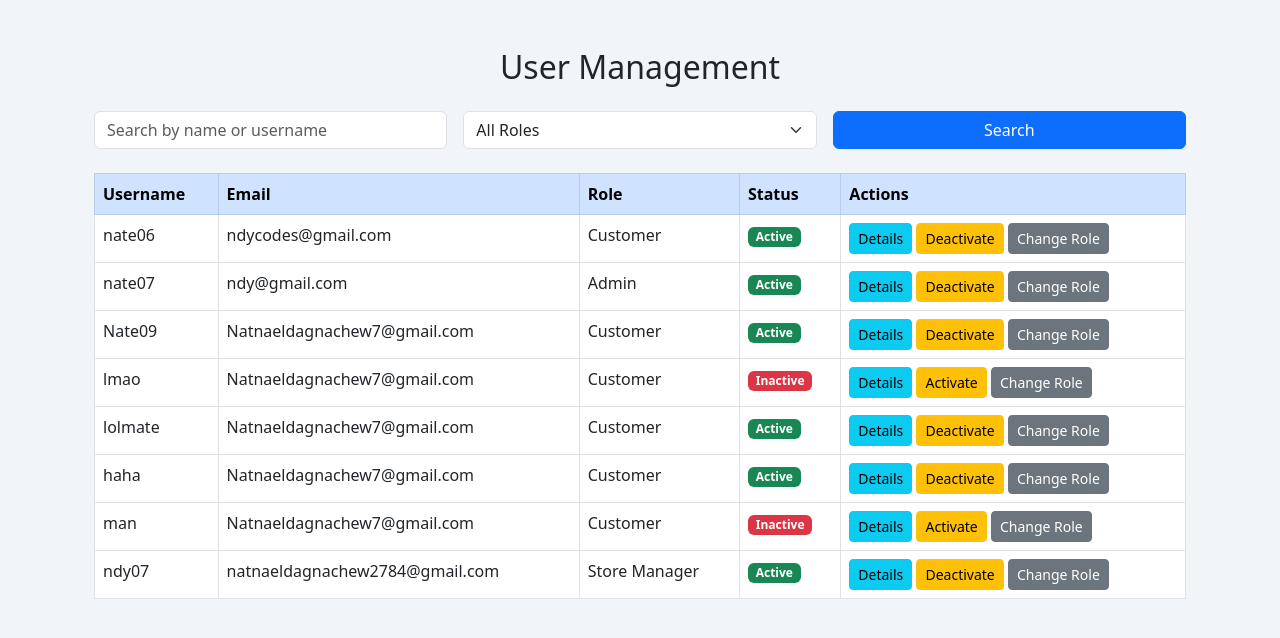
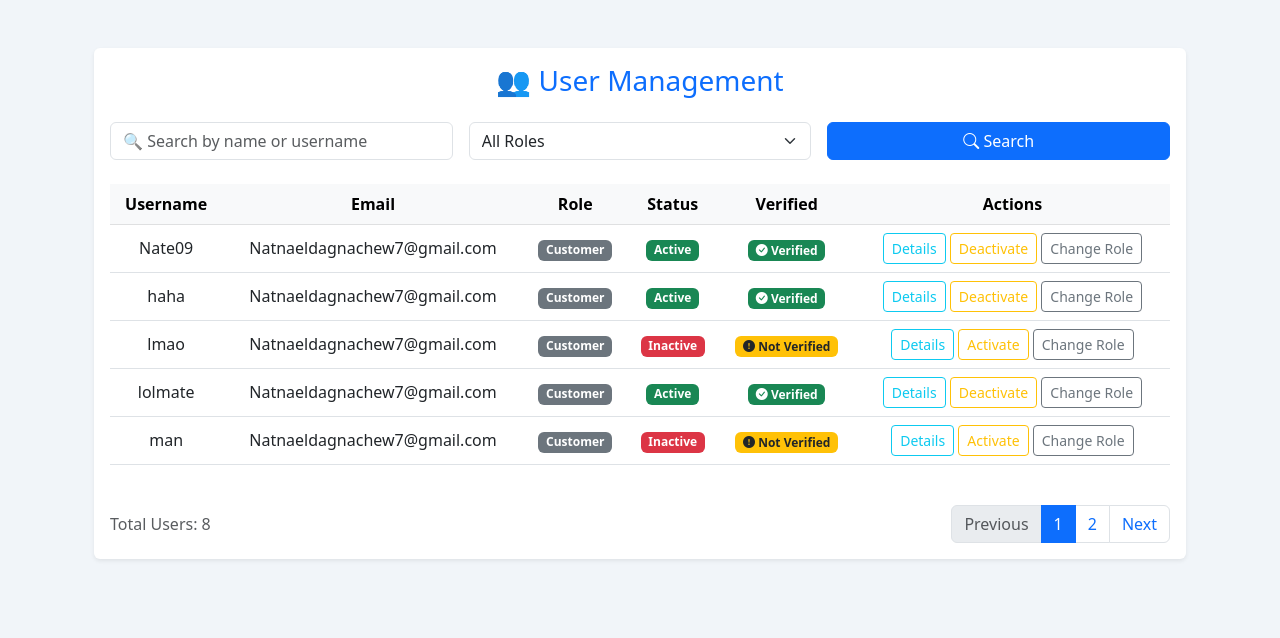
Before and after one commit to XBennyX2/EZM_TRADE_MANAGMENT, a Django app: page /users/admin/manage-users/ in a window 1280 px wide. Shown: the part 64-702 px from the top of the page. Run offline with Django 5.2, Linux system fonts and the light colour scheme; a user stored in the database is signed in; data comes from the database, SQL or seed files in the repository; both versions use the stored data as it was after the commit; some libraries are stand-ins or nearby versions.

Commit message:
added pagnation to manage users and improved styling

```diff
--- a/templates/admin/manage_users.html
+++ b/templates/admin/manage_users.html
@@ -1,13 +1,15 @@
 {% extends 'base.html' %}
 {% block title %}Manage Users{% endblock %}
 {% block content %}
-<div class="container mt-5">
-  <h2 class="mb-4 text-center">User Management</h2>
+<div class="container py-5">
+  <div class="card shadow-sm border-0">
+    <div class="card-body">
+      <h3 class="text-center text-primary mb-4">👥 User Management</h3>
 
-  <!-- Search and Filter Form -->
-  <form method="GET" class="row g-3 mb-4">
+      <!-- Filter/Search Form -->
+      <form method="GET" class="row gy-2 gx-3 align-items-center mb-4">
         <div class="col-md-4">
-      <input type="text" name="search" value="{{ request.GET.search }}" class="form-control" placeholder="Search by name or username">
+          <input type="text" name="search" value="{{ request.GET.search }}" class="form-control" placeholder="🔍 Search by name or username">
         </div>
         <div class="col-md-4">
           <select name="role" class="form-select">
@@ -20,18 +22,20 @@
           </select>
         </div>
         <div class="col-md-4">
-      <button type="submit" class="btn btn-primary w-100">Search</button>
+          <button type="submit" class="btn btn-primary w-100"><i class="bi bi-search"></i> Search</button>
         </div>
       </form>
 
       <!-- Users Table -->
-  <table class="table table-bordered table-hover">
-    <thead class="table-primary">
+      <div class="table-responsive">
+        <table class="table table-hover align-middle text-center">
+          <thead class="table-light">
             <tr>
               <th>Username</th>
               <th>Email</th>
               <th>Role</th>
               <th>Status</th>
+              <th>Verified</th>
               <th>Actions</th>
             </tr>
           </thead>
@@ -40,7 +44,7 @@
             <tr>
               <td>{{ user.username }}</td>
               <td>{{ user.email }}</td>
-        <td>{{ user.get_role_display }}</td>
+              <td><span class="badge bg-secondary">{{ user.get_role_display }}</span></td>
               <td>
                 {% if user.is_active %}
                   <span class="badge bg-success">Active</span>
@@ -49,17 +53,69 @@
                 {% endif %}
               </td>
               <td>
-          <a href="{% url 'view_user_detail' user.id %}" class="btn btn-info btn-sm">Details</a>
-          <a href="{% url 'toggle_user_status' user.id %}" class="btn btn-warning btn-sm">
+                {% if user.is_verified %}
+                  <span class="badge bg-success"><i class="bi bi-check-circle-fill"></i> Verified</span>
+                {% else %}
+                  <span class="badge bg-warning text-dark"><i class="bi bi-exclamation-circle-fill"></i> Not Verified</span>
+                {% endif %}
+              </td>
+              <td>
+                <a href="{% url 'view_user_detail' user.id %}" class="btn btn-outline-info btn-sm">Details</a>
+                <a href="{% url 'toggle_user_status' user.id %}"
+                   class="btn btn-outline-warning btn-sm"
+                   onclick="return confirm('Are you sure you want to {% if user.is_active %}deactivate{% else %}activate{% endif %} this user?');">
                   {% if user.is_active %}Deactivate{% else %}Activate{% endif %}
                 </a>
-          <a href="{% url 'change_user_role' user.id %}" class="btn btn-secondary btn-sm">Change Role</a>
+                <a href="{% url 'change_user_role' user.id %}" class="btn btn-outline-secondary btn-sm">Change Role</a>
               </td>
             </tr>
             {% empty %}
-      <tr><td colspan="5" class="text-center">No users found.</td></tr>
+            <tr><td colspan="6" class="text-muted">No users found.</td></tr>
             {% endfor %}
           </tbody>
         </table>
       </div>
+
+      <!-- Pagination with total users count -->
+      <div class="d-flex justify-content-between align-items-center mt-4">
+        <!-- Total Users -->
+        <div class="text-muted">
+          Total Users: {{ total_users }}
+        </div>
+
+        <!-- Pagination Controls -->
+        <nav>
+          <ul class="pagination mb-0">
+            {% if page_obj.has_previous %}
+              <li class="page-item">
+                <a class="page-link" href="?page={{ page_obj.previous_page_number }}&search={{ request.GET.search }}&role={{ request.GET.role }}">Previous</a>
+              </li>
+            {% else %}
+              <li class="page-item disabled"><span class="page-link">Previous</span></li>
+            {% endif %}
+
+            {% for num in page_obj.paginator.page_range %}
+              {% if page_obj.number == num %}
+                <li class="page-item active"><span class="page-link">{{ num }}</span></li>
+              {% else %}
+                <li class="page-item">
+                  <a class="page-link" href="?page={{ num }}&search={{ request.GET.search }}&role={{ request.GET.role }}">{{ num }}</a>
+                </li>
+              {% endif %}
+            {% endfor %}
+
+            {% if page_obj.has_next %}
+              <li class="page-item">
+                <a class="page-link" href="?page={{ page_obj.next_page_number }}&search={{ request.GET.search }}&role={{ request.GET.role }}">Next</a>
+              </li>
+            {% else %}
+              <li class="page-item disabled"><span class="page-link">Next</span></li>
+            {% endif %}
+          </ul>
+        </nav>
+      </div>
+
+    </div>
+  </div>
+</div>
 {% endblock %}
--- a/users/views.py
+++ b/users/views.py
@@ -249,6 +249,8 @@ from .forms import ChangeUserRoleForm  # You'll create this form.
 
 User = get_user_model()
 
+from django.core.paginator import Paginator
+
 def is_admin(user):
     return user.is_authenticated and user.role == 'admin'
 
@@ -256,6 +258,7 @@ def is_admin(user):
 def manage_users(request):
     search_query = request.GET.get('search', '')
     role_filter = request.GET.get('role', '')
+    page_number = request.GET.get('page')
 
     users = User.objects.all()
 
@@ -269,8 +272,17 @@ def manage_users(request):
     if role_filter:
         users = users.filter(role=role_filter)
 
+    paginator = Paginator(users.order_by('username'), 5)  # Show 10 users per page
+    page_obj = paginator.get_page(page_number)
+
     context = {
-        'users': users,
+        'users': page_obj.object_list,
+        'page_obj': page_obj,
+        'paginator': paginator,
+        'is_paginated': page_obj.has_other_pages(),  # Optional but useful in template
+        'search_query': search_query,
+        'role_filter': role_filter,
+        'total_users': users.count()
     }
     return render(request, 'admin/manage_users.html', context)
 
```
Also changed, not shown: templates/admin/user_detail.html (+34 -15 lines), db.sqlite3. Lines whose indentation alone changed are shown as unchanged.
